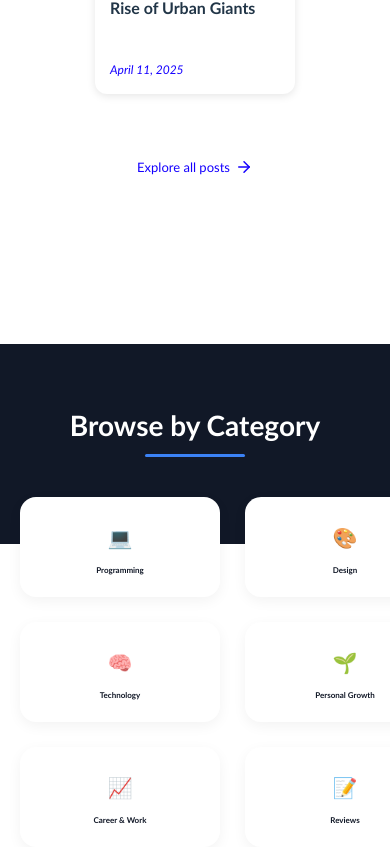
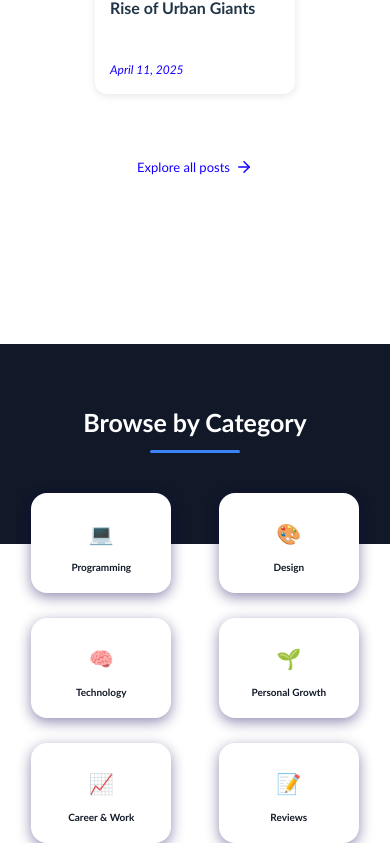
Before and after one commit to Milos1333/Blog-Platform, a React (Vite) app in the folder client/: page / in a window 390 px wide. Shown: the part 2857-3704 px from the top of the page. Built offline with nearby package versions, Linux system fonts and the light colour scheme.

Commit message:
Add css style for homepage

```diff
--- a/client/src/feature/Home/styles/blogCategories.style.css
+++ b/client/src/feature/Home/styles/blogCategories.style.css
@@ -81,7 +81,7 @@
   }
 
   .category-card h3 {
-    font-size: 8px;
+    font-size: 10px;
   }
 
   .category-emoji {
@@ -102,5 +102,16 @@
 
   .category-card {
     width: 200px;
+    box-shadow: 0 4px 14px rgba(13, 0, 84, 0.455) !important;
   }
 }
+
+@media screen and (max-width: 500px) {
+  .category-card {
+    width: 140px;
+  }
+
+  .header-blog-categories h2 {
+    font-size: 25px;
+  }
+}
```
